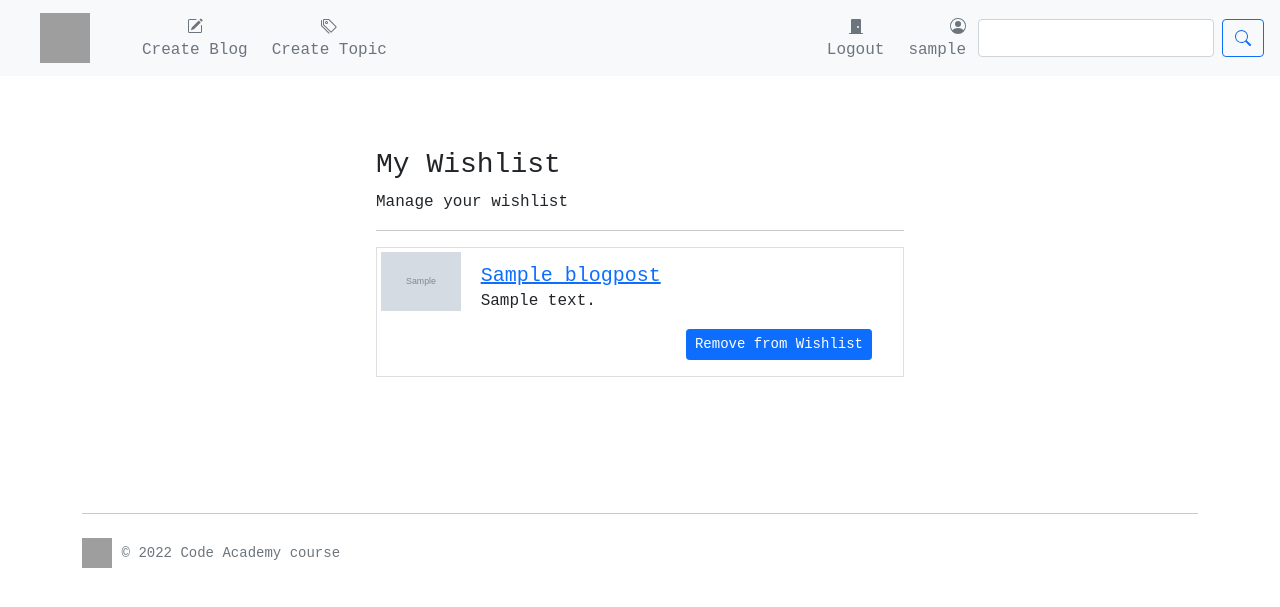
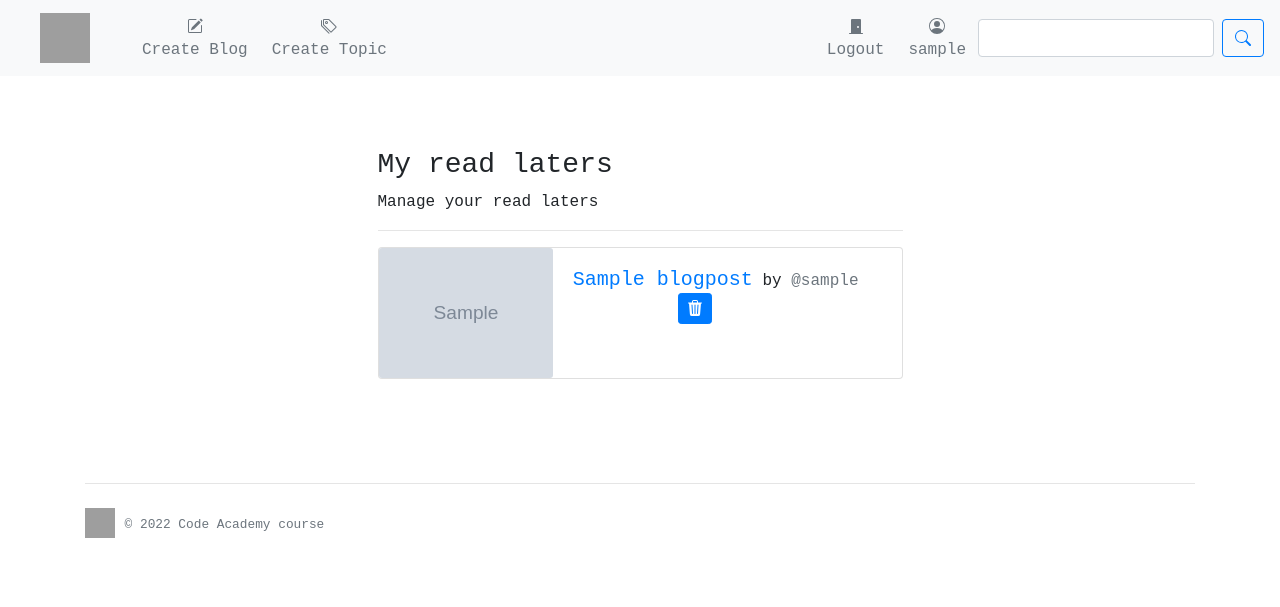
Before and after one commit to exnihiloo/ptu_blog, a Django app: page /user_profiles/readlater in a window 1280 px wide. Shown: the top 607 px of the page. Run offline with Django 4.2, Linux system fonts and the light colour scheme; a user stored in the database is signed in; tables that the repository leaves empty hold one stand-in row (values such as "Sample post"); grey boxes marked "Sample" are stand-in pictures; some libraries are stand-ins or nearby versions; grey boxes are pictures that could not be loaded.

Commit message:
added paginator to bloglist, styled few templates

```diff
--- a/blog/forms.py
+++ b/blog/forms.py
@@ -19,6 +19,7 @@ class BlogPostForm(forms.ModelForm):
             'author' : forms.TextInput(attrs = {'class':'form-control', 'value' : '', 'id':'author', 'type':'hidden'}),
             'topic' : forms.Select(attrs={'class':'form-control'}),
             'body' : forms.Textarea(attrs = {'class':'form-control', 'placeholder': 'Write your story here'}),
+            'image' : forms.FileInput(attrs = {'class': 'form-control'})
         }
 
 
--- a/blog/templates/add_topic.html
+++ b/blog/templates/add_topic.html
@@ -9,7 +9,7 @@
         <form method="POST">
             {% csrf_token %}
             {{ form.as_p }}
-            <button class="btn btn-success">Create Topic</button>
+            <button class="btn btn-success mt-5">Create Topic</button>
         </form>
     </div>
 {% else %}
--- a/blog/templates/base.html
+++ b/blog/templates/base.html
@@ -15,8 +15,8 @@
         integrity="sha384-JjSmVgyd0p3pXB1rRibZUAYoIIy6OrQ6VrjIEaFf/nJGzIxFDsf4x0xIM+B07jRM"
         crossorigin="anonymous"></script>
     <!-- in any case delete this-->
-    <link href="https://cdn.jsdelivr.net/npm/bootstrap@5.0.0-beta1/dist/css/bootstrap.min.css" rel="stylesheet"
-        integrity="sha384-giJF6kkoqNQ00vy+HMDP7azOuL0xtbfIcaT9wjKHr8RbDVddVHyTfAAsrekwKmP1" crossorigin="anonymous">
+    {% comment %} <link href="https://cdn.jsdelivr.net/npm/bootstrap@5.0.0-beta1/dist/css/bootstrap.min.css" rel="stylesheet"
+        integrity="sha384-giJF6kkoqNQ00vy+HMDP7azOuL0xtbfIcaT9wjKHr8RbDVddVHyTfAAsrekwKmP1" crossorigin="anonymous"> {% endcomment %}
 
 
 
--- a/blog/views.py
+++ b/blog/views.py
@@ -11,6 +11,7 @@ from django.http import HttpResponse, HttpResponseRedirect
 
 class Home(ListView):
     model = BlogPost
+    paginate_by = 3
     template_name = 'home.html'
     ordering = ['-creation_date']
 
--- a/user_profile/templates/mydashboard.html
+++ b/user_profile/templates/mydashboard.html
@@ -72,8 +72,8 @@
                                 </div>
                                 <div class="col-10">
                                     <div class="card-body ps-0 ps-md-1">
-                                        <h1 class="h5">Read later blogs list</h1>
-                                        <p class="card-text small text-muted">View your read later list</p>
+                                        <h1 class="h5">Read later list</h1>
+                                        <p class="card-text small text-muted">View your list</p>
                                     </div>
                                 </div>
                             </div>
--- a/user_profile/templates/registration/edit_userprofile.html
+++ b/user_profile/templates/registration/edit_userprofile.html
@@ -27,7 +27,7 @@
                                     <div>{{ profile_form.about }}</div>
                                     <div>{{ profile_form.photo.label }}</div>
                                     <div>{{ profile_form.photo }}</div>
-                                    <div class="container text-center">
+                                    <div class="container text-center mt-5">
                                         <button class="btn btn-success">Confirm</button>
                                     </div>
                                 </form>
@@ -36,7 +36,8 @@
                                 <a href="{% url 'change_password' %}">Click here to change password</a>
                             </p>
                             </br>
-                            <form class="account-form px-4" action="{% url 'delete_profile' %}" method="post">
+                            <hr>
+                            <form class="align-items-center" action="{% url 'delete_profile' %}" method="post">
                                 {% csrf_token %}
                                 <p class=" h3 pt-4 font-weight-bold">Delete Account</p>
                                 <p>Click the button below to delete your account.</p>
--- a/user_profile/templates/user_readlater.html
+++ b/user_profile/templates/user_readlater.html
@@ -1,24 +1,50 @@
 {% extends "base.html" %}
 {% block title %}Readlater{% endblock %}
 
+
+
 {% block content %}
+
+
+
 <div class="col-6 mx-auto mt-5">
   {% if readlater %}
+        <h1 class="h3">My read laters</h1>
+        <div>Manage your read laters</div>
+        <hr />
         {% for blogpost in readlater %}
-        <h1 class="h3">My Wishlist</h1>
-        <div>Manage your wishlist</div>
-        <hr />
-    <div class="card mb-5 rounded-0">
+        {% comment %} <div class="card mb-5 rounded-3">
             <div class="row g-0">
                 <div class="col-md-2">
-            <img class="img-fluid d-block p-1" width="200px" src="{{ blogpost.image.url }}"/>
+                    <img class="img-fluid d-block p-1" src="{{ blogpost.image.url }}"/>
                 </div>
                 <div class="col-md-10">
                     <div class="card-body">
                     <a class="card-title h5" href="{{ blogpost.get_absolute_url }}">{{blogpost.title}}</a>
+                    <small> by {{blogpost.author}}</small>
                     <p class="card-text">{{ blogpost.body|safe }}</p>
                     <div class='col-12 text-end'>
                         <a type="button" class="btn btn-primary fw500 btn-sm" href="{% url 'user_readlater' blogpost.id %}">Remove from Wishlist</a>
+                    </div>
+                    </div>
+                </div>
+            </div>
+        </div> {% endcomment %}
+        <div class="card mb-3" style="max-width: 540px;">
+            <div class="row no-gutters">
+              <div class="col-md-4">
+                <img src="{{ blogpost.image.url }}" class="card-img" alt="...">
+              </div>
+              <div class="col-md-8">
+                <div class="card-body">
+                    <a class="card-title h5" href="{% url 'blogview' blogpost.pk %}">{{blogpost.title}}</a>
+                    by <a href="{% url 'otherprofile' blogpost.author.profile.id %}" class="text-muted">@{{ blogpost.author }}</small></a>
+                  <div class='col-6 text-right'>
+                    <a type="button" class="btn btn-primary fw500 btn-sm" href="{% url 'user_readlater' blogpost.id %}">
+                        <svg xmlns="http://www.w3.org/2000/svg" width="16" height="16" fill="currentColor" class="bi bi-trash3-fill" viewBox="0 0 16 16">
+                            <path d="M11 1.5v1h3.5a.5.5 0 0 1 0 1h-.538l-.853 10.66A2 2 0 0 1 11.115 16h-6.23a2 2 0 0 1-1.994-1.84L2.038 3.5H1.5a.5.5 0 0 1 0-1H5v-1A1.5 1.5 0 0 1 6.5 0h3A1.5 1.5 0 0 1 11 1.5Zm-5 0v1h4v-1a.5.5 0 0 0-.5-.5h-3a.5.5 0 0 0-.5.5ZM4.5 5.029l.5 8.5a.5.5 0 1 0 .998-.06l-.5-8.5a.5.5 0 1 0-.998.06Zm6.53-.528a.5.5 0 0 0-.528.47l-.5 8.5a.5.5 0 0 0 .998.058l.5-8.5a.5.5 0 0 0-.47-.528ZM8 4.5a.5.5 0 0 0-.5.5v8.5a.5.5 0 0 0 1 0V5a.5.5 0 0 0-.5-.5Z"/>
+                        </svg>
+                    </a>
                   </div>
                 </div>
               </div>
```
Also changed, not shown: blog/templates/home.html (+20 -1 lines), user_profile/forms.py (+6 -2 lines). Lines whose indentation alone changed are shown as unchanged.
